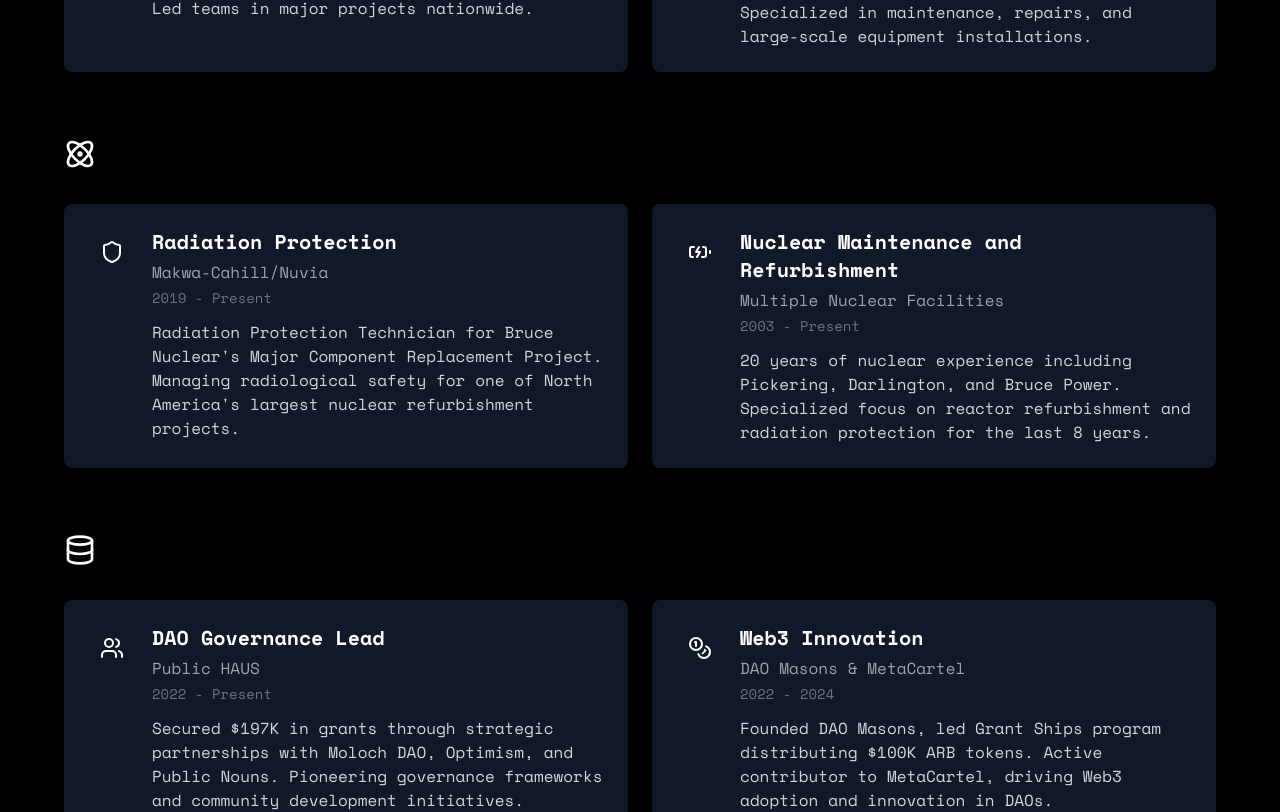
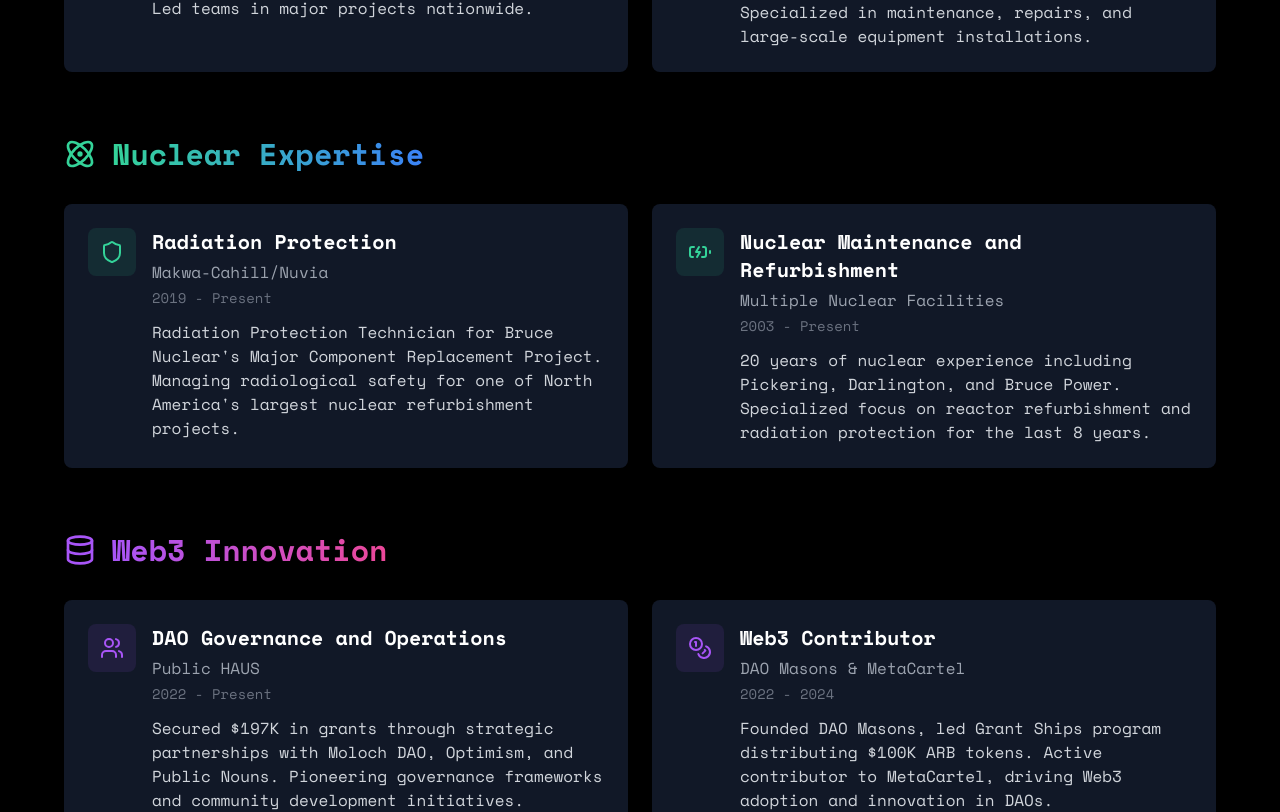
Before and after one commit to boilerrat/portfolio, a React (Vite) app: page / in a window 1280 px wide. Shown: the part 1092-1904 px from the top of the page. Built offline with nearby package versions, Linux system fonts and the light colour scheme.

Commit message:
heading gradients fixed

```diff
--- a/src/components/Expertise/index.tsx
+++ b/src/components/Expertise/index.tsx
@@ -10,12 +10,12 @@
   period,
   description,
   className = '',
-  gradientFrom // Add this to customize the icon color
+  gradientFrom
 }) => (
   <div className={`bg-gray-900 rounded-lg p-6 hover:bg-gray-800 transition-colors duration-300 ${className}`}>
     <div className="flex items-start gap-4">
       <div className={`p-3 bg-${gradientFrom}/10 rounded-lg`}>
-        <Icon className={`text-${gradientFrom}`} size={24} />
+        <Icon size={24} className={`text-${gradientFrom}`} />
       </div>
       <div>
         <h3 className="text-xl font-semibold text-white">{title}</h3>
@@ -86,14 +86,14 @@
 
 const defaultWeb3Experience: ExperienceItem[] = [
   {
-    title: "DAO Governance Lead",
+    title: "DAO Governance and Operations",
     company: "Public HAUS",
     period: "2022 - Present",
     description: "Secured $197K in grants through strategic partnerships with Moloch DAO, Optimism, and Public Nouns. Pioneering governance frameworks and community development initiatives.",
     icon: Users
   },
   {
-    title: "Web3 Innovation",
+    title: "Web3 Contributor",
     company: "DAO Masons & MetaCartel",
     period: "2022 - 2024",
     description: "Founded DAO Masons, led Grant Ships program distributing $100K ARB tokens. Active contributor to MetaCartel, driving Web3 adoption and innovation in DAOs.",
@@ -109,7 +109,6 @@
   return (
     <div className={`min-h-screen bg-black text-white p-8 ${className}`}>
       <div className="max-w-6xl mx-auto space-y-16">
-        {/* Industry Section */}
         <Section
           id="industry"
           title="Industrial Expertise"
@@ -119,17 +118,15 @@
           gradientTo="indigo-500"
         />
 
-        {/* Nuclear Section */}
         <Section
           id="nuclear"
           title="Nuclear Expertise"
           icon={Atom}
           items={nuclearExperience}
-          gradientFrom="blue-600"
-          gradientTo="emerald-400"
+          gradientFrom="emerald-400"
+          gradientTo="blue-500"
         />
 
-        {/* Web3 Section */}
         <Section
           id="web3"
           title="Web3 Innovation"
--- a/src/components/Skills/index.tsx
+++ b/src/components/Skills/index.tsx
@@ -11,7 +11,7 @@
     return (
       <div className={`h-2 w-32 bg-gray-800 rounded-full overflow-hidden ${className}`}>
         <div
-        className="h-full bg-gradient-to-r from-blue-500 to-purple-500 rounded-full transform origin-left transition-transform duration-1000 ease-out"
+          className="h-full bg-gradient-to-r from-emerald-400 to-cyan-500 rounded-full transform origin-left transition-transform duration-1000 ease-out"
           style={{ transform: `scaleX(${percentage / 100})` }}
         />
       </div>
@@ -121,7 +121,7 @@
       <section id="skills" className={`min-h-screen bg-black text-white p-8 ${className}`}>
         <div className="max-w-6xl mx-auto space-y-8">
           <div className="flex items-center gap-4">
-          <h2 className="text-3xl font-bold bg-gradient-to-r from-blue-500 to-purple-500 bg-clip-text text-transparent">
+            <h2 className="text-3xl font-bold bg-gradient-to-r from-emerald-400 to-cyan-500 bg-clip-text text-transparent">
               Professional Skills
             </h2>
           </div>
--- a/tailwind.config.js
+++ b/tailwind.config.js
@@ -3,6 +3,24 @@
   content: [
     "./index.html",
     "./src/**/*.{js,ts,jsx,tsx}",
+  ],
+  safelist: [
+    {
+      pattern: /from-(cyan|emerald|purple|blue|indigo|pink)-(400|500)/,
+      variants: ['hover', 'focus'],
+    },
+    {
+      pattern: /to-(indigo|blue|pink)-(400|500)/,
+      variants: ['hover', 'focus'],
+    },
+    {
+      pattern: /bg-(cyan|emerald|purple|blue|indigo|pink)-(400|500)\/10/,
+      variants: ['hover', 'focus'],
+    },
+    {
+      pattern: /text-(cyan|emerald|purple|blue|indigo|pink)-(400|500)/,
+      variants: ['hover', 'focus'],
+    },
   ],
   theme: {
     extend: {
```
Lines whose indentation alone changed are shown as unchanged.
